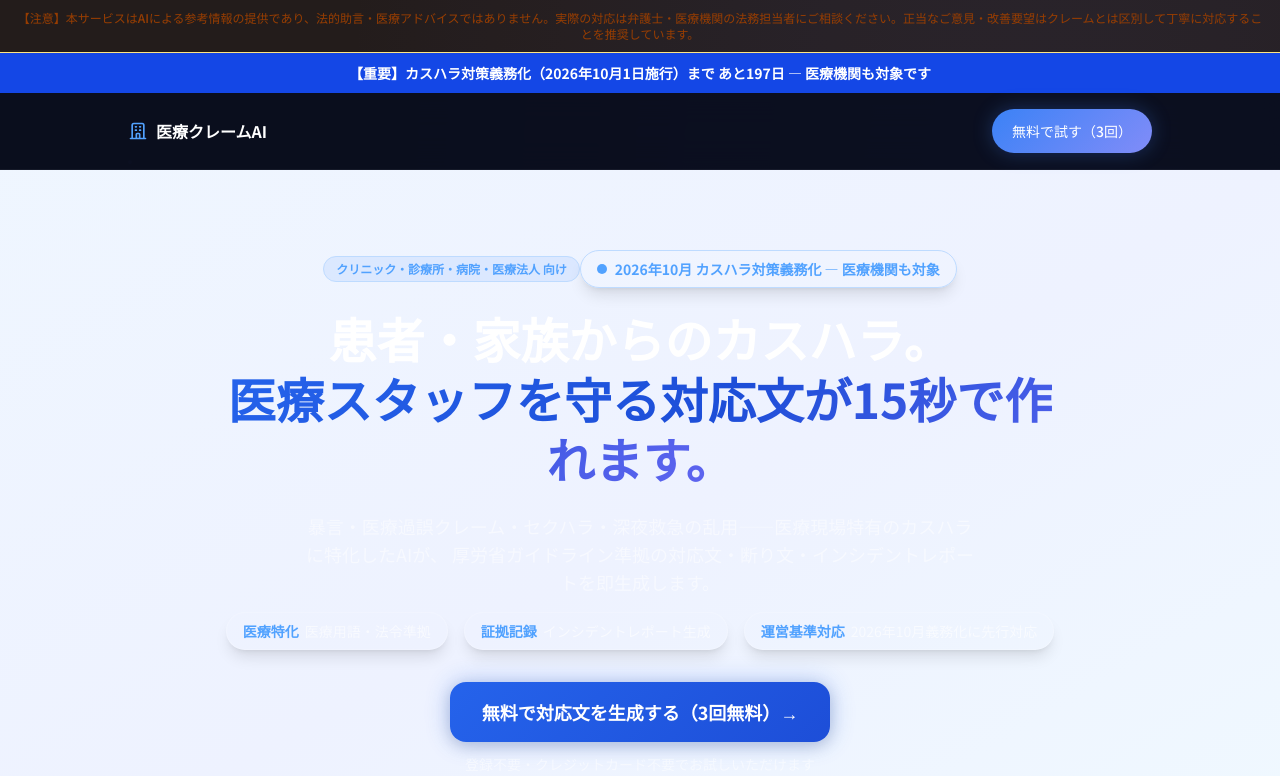
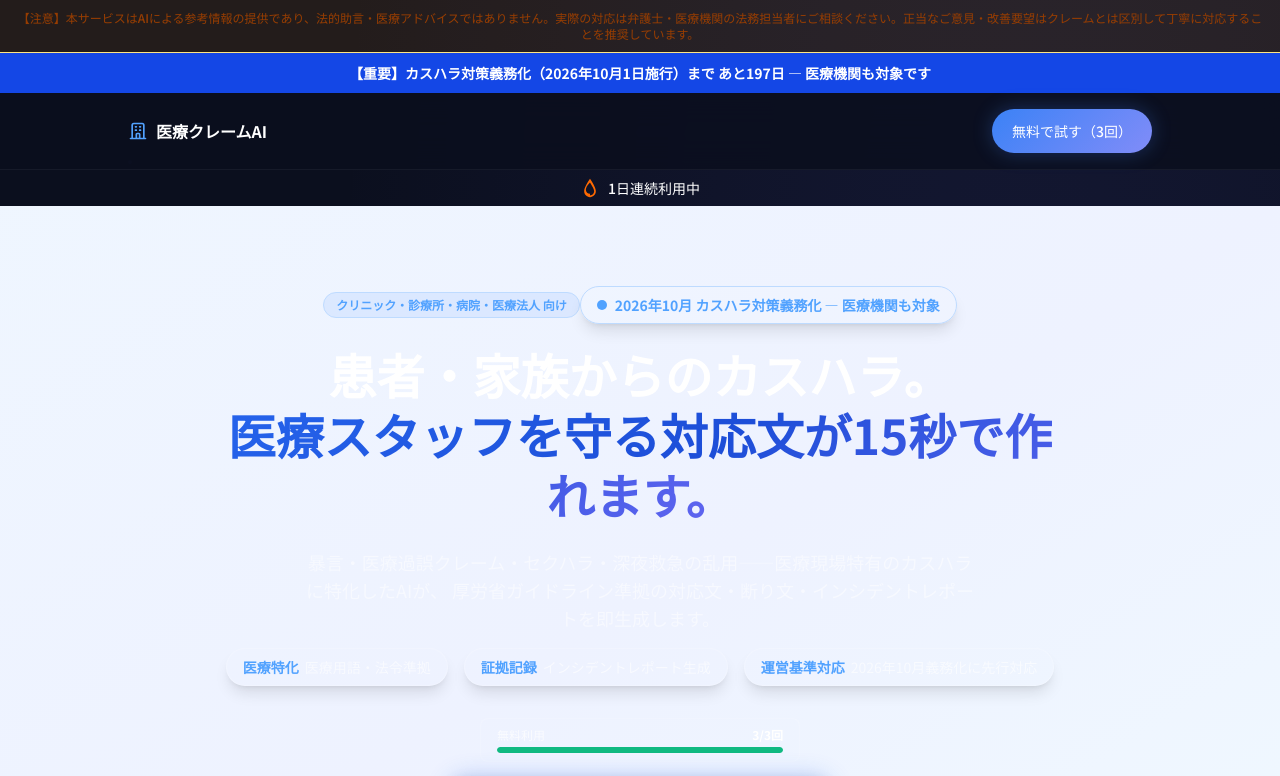
Before and after one commit to pokkori/iryou-claim-ai, a Next.js app: page / in a window 1280 px wide. Shown: the top 776 px of the page. Built offline with nearby package versions, Linux system fonts and the light colour scheme; no server answers.

Commit message:
Phase 4: リテンション最適化（ストリーク・残り回数UI・PWAインストール促進）
Co-Authored-By: Claude Opus 4.6 <noreply@anthropic.com>

```diff
--- a/app/layout.tsx
+++ b/app/layout.tsx
@@ -3,6 +3,7 @@ import { Noto_Sans_JP } from "next/font/google";
 import { Analytics } from "@vercel/analytics/react";
 import { GoogleAdScript } from "@/components/GoogleAdScript";
 import "./globals.css";
+import { InstallPrompt } from "@/components/InstallPrompt";
 
 const notoSansJP = Noto_Sans_JP({
   subsets: ["latin"],
@@ -87,6 +88,7 @@ export default function RootLayout({ children }: Readonly<{ children: React.Reac
       </head>
       <body className={`${notoSansJP.className} antialiased`}>
         {children}
+        <InstallPrompt />
         <Analytics />
         <GoogleAdScript />
       </body>
--- a/app/page.tsx
+++ b/app/page.tsx
@@ -2,6 +2,8 @@
 import Link from "next/link";
 import { useState, useEffect } from "react";
 import KomojuButton from "@/components/KomojuButton";
+import { StreakBanner } from "@/components/StreakBanner";
+import { UsageCounter } from "@/components/UsageCounter";
 import { THEMES } from "@/lib/design-system-themes";
 import { ShareButtons } from "@/components/ShareButtons";
 import { AdBanner } from "@/components/AdBanner";
@@ -244,6 +246,8 @@ export default function IryouLP() {
         </div>
       </nav>
 
+      <StreakBanner />
+
       <section className="relative overflow-hidden">
         <div className="absolute inset-0 bg-gradient-to-br from-blue-50 via-indigo-50 to-sky-50 pointer-events-none" />
         <div className="relative max-w-4xl mx-auto px-6 py-20 text-center">
@@ -279,6 +283,7 @@ export default function IryouLP() {
               <span className="text-white/60">2026年10月義務化に先行対応</span>
             </div>
           </div>
+          <div className="max-w-xs mx-auto mb-4"><UsageCounter /></div>
           <Link
             href="/tool"
             aria-label="無料で医療カスハラ対応文を生成する（3回無料）"
--- /dev/null
+++ b/components/InstallPrompt.tsx
@@ -0,0 +1,70 @@
+'use client';
+import { useState, useEffect } from 'react';
+
+interface BeforeInstallPromptEvent extends Event {
+  prompt(): Promise<void>;
+  userChoice: Promise<{ outcome: 'accepted' | 'dismissed' }>;
+}
+
+export function InstallPrompt() {
+  const [deferredPrompt, setDeferredPrompt] = useState<BeforeInstallPromptEvent | null>(null);
+  const [dismissed, setDismissed] = useState(false);
+
+  useEffect(() => {
+    if (typeof window === 'undefined') return;
+    if (localStorage.getItem('pwa_install_dismissed')) {
+      setDismissed(true);
+      return;
+    }
+
+    const handler = (e: Event) => {
+      e.preventDefault();
+      setDeferredPrompt(e as BeforeInstallPromptEvent);
+    };
+
+    window.addEventListener('beforeinstallprompt', handler);
+    return () => window.removeEventListener('beforeinstallprompt', handler);
+  }, []);
+
+  if (!deferredPrompt || dismissed) return null;
+
+  const handleInstall = async () => {
+    await deferredPrompt.prompt();
+    const result = await deferredPrompt.userChoice;
+    if (result.outcome === 'accepted') {
+      setDeferredPrompt(null);
+    }
+  };
+
+  const handleDismiss = () => {
+    setDismissed(true);
+    localStorage.setItem('pwa_install_dismissed', 'true');
+    setDeferredPrompt(null);
+  };
+
+  return (
+    <div className="fixed bottom-4 left-4 right-4 z-50 mx-auto max-w-md rounded-xl bg-white/95 dark:bg-gray-900/95 backdrop-blur-md shadow-lg border border-gray-200 dark:border-gray-700 p-4 flex items-center gap-3 animate-in slide-in-from-bottom" role="alert">
+      <svg className="w-8 h-8 flex-shrink-0 text-blue-500" viewBox="0 0 24 24" fill="none" stroke="currentColor" strokeWidth="2" aria-hidden="true">
+        <path strokeLinecap="round" strokeLinejoin="round" d="M4 16v2a2 2 0 002 2h12a2 2 0 002-2v-2M12 3v12m0 0l-4-4m4 4l4-4"/>
+      </svg>
+      <div className="flex-1 min-w-0">
+        <p className="text-sm font-medium text-gray-900 dark:text-white">ホーム画面に追加</p>
+        <p className="text-xs text-gray-500 dark:text-gray-400">ワンタップで素早くアクセス</p>
+      </div>
+      <button
+        onClick={handleInstall}
+        className="px-3 py-1.5 text-sm font-medium text-white bg-blue-500 rounded-lg hover:bg-blue-600 transition-colors min-h-[36px]"
+        aria-label="アプリをインストール"
+      >
+        追加
+      </button>
+      <button
+        onClick={handleDismiss}
+        className="p-1 text-gray-400 hover:text-gray-600 transition-colors"
+        aria-label="閉じる"
+      >
+        <svg className="w-4 h-4" viewBox="0 0 24 24" fill="none" stroke="currentColor" strokeWidth="2"><path d="M18 6L6 18M6 6l12 12"/></svg>
+      </button>
+    </div>
+  );
+}
--- /dev/null
+++ b/components/StreakBanner.tsx
@@ -0,0 +1,63 @@
+'use client';
+import { useState, useEffect } from 'react';
+
+const STORAGE_KEY = 'iryo_claim_streak';
+
+function getStreakData() {
+  if (typeof window === 'undefined') return { count: 0, lastDate: '' };
+  try {
+    const raw = localStorage.getItem(STORAGE_KEY);
+    if (!raw) return { count: 0, lastDate: '' };
+    return JSON.parse(raw);
+  } catch { return { count: 0, lastDate: '' }; }
+}
+
+function updateStreak() {
+  const today = new Date().toISOString().slice(0, 10);
+  const data = getStreakData();
+  if (data.lastDate === today) return data;
+
+  const yesterday = new Date(Date.now() - 86400000).toISOString().slice(0, 10);
+  const newCount = data.lastDate === yesterday ? data.count + 1 : 1;
+  const newData = { count: newCount, lastDate: today };
+  localStorage.setItem(STORAGE_KEY, JSON.stringify(newData));
+  return newData;
+}
+
+const MILESTONES = [
+  { days: 3, label: '3日連続', color: '#CD7F32' },
+  { days: 7, label: '1週間', color: '#C0C0C0' },
+  { days: 14, label: '2週間', color: '#FFD700' },
+  { days: 30, label: '1ヶ月', color: '#E5E4E2' },
+];
+
+export function StreakBanner() {
+  const [streak, setStreak] = useState(0);
+  const [isNew, setIsNew] = useState(false);
+
+  useEffect(() => {
+    const before = getStreakData();
+    const after = updateStreak();
+    setStreak(after.count);
+    if (before.lastDate !== after.lastDate) setIsNew(true);
+  }, []);
+
+  if (streak === 0) return null;
+
+  const currentMilestone = [...MILESTONES].reverse().find(m => streak >= m.days);
+
+  return (
+    <div className="flex items-center justify-center gap-2 py-2 px-4 text-sm" role="status" aria-label={`${streak}日連続利用中`}>
+      <svg className="w-5 h-5 text-orange-500" viewBox="0 0 24 24" fill="currentColor" aria-hidden="true">
+        <path d="M12 23c-3.866 0-7-3.134-7-7 0-3.866 3.134-9 7-15 3.866 6 7 11.134 7 15 0 3.866-3.134 7-7 7zm0-2c2.761 0 5-2.239 5-5 0-2.38-1.826-5.632-5-10.708C8.826 8.368 7 11.62 7 14c0 2.761 2.239 5 5 5z"/>
+      </svg>
+      <span className="font-medium">{streak}日連続利用中</span>
+      {isNew && streak > 1 && <span className="text-orange-500 font-bold animate-pulse">+1</span>}
+      {currentMilestone && (
+        <span className="inline-flex items-center gap-1 px-2 py-0.5 rounded-full text-xs font-bold" style={{ backgroundColor: `${currentMilestone.color}22`, color: currentMilestone.color, border: `1px solid ${currentMilestone.color}44` }}>
+          {currentMilestone.label}達成
+        </span>
+      )}
+    </div>
+  );
+}
--- /dev/null
+++ b/components/UsageCounter.tsx
@@ -0,0 +1,46 @@
+'use client';
+import { useState, useEffect } from 'react';
+
+const STORAGE_KEY = 'iryou_use_count';
+const MAX_FREE = 3;
+
+function getUsageCount(): number {
+  if (typeof window === 'undefined') return 0;
+  try {
+    return parseInt(localStorage.getItem(STORAGE_KEY) || '0', 10);
+  } catch { return 0; }
+}
+
+export function UsageCounter() {
+  const [used, setUsed] = useState(0);
+
+  useEffect(() => {
+    setUsed(getUsageCount());
+    const handleStorage = () => setUsed(getUsageCount());
+    window.addEventListener('storage', handleStorage);
+    return () => window.removeEventListener('storage', handleStorage);
+  }, []);
+
+  const remaining = Math.max(0, MAX_FREE - used);
+  const pct = Math.min(100, (used / MAX_FREE) * 100);
+
+  return (
+    <div className="flex items-center gap-3 px-4 py-2 rounded-lg bg-white/5 border border-white/10 text-sm" role="status" aria-label={`無料残り${remaining}回`}>
+      <div className="flex-1">
+        <div className="flex justify-between mb-1">
+          <span className="text-xs opacity-70">無料利用</span>
+          <span className="text-xs font-bold">{remaining}/{MAX_FREE}回</span>
+        </div>
+        <div className="h-1.5 bg-white/10 rounded-full overflow-hidden">
+          <div
+            className="h-full rounded-full transition-all duration-500"
+            style={{
+              width: `${100 - pct}%`,
+              backgroundColor: remaining === 0 ? '#EF4444' : remaining === 1 ? '#F59E0B' : '#10B981',
+            }}
+          />
+        </div>
+      </div>
+    </div>
+  );
+}
```
Also changed, not shown: public/manifest.json (added).
